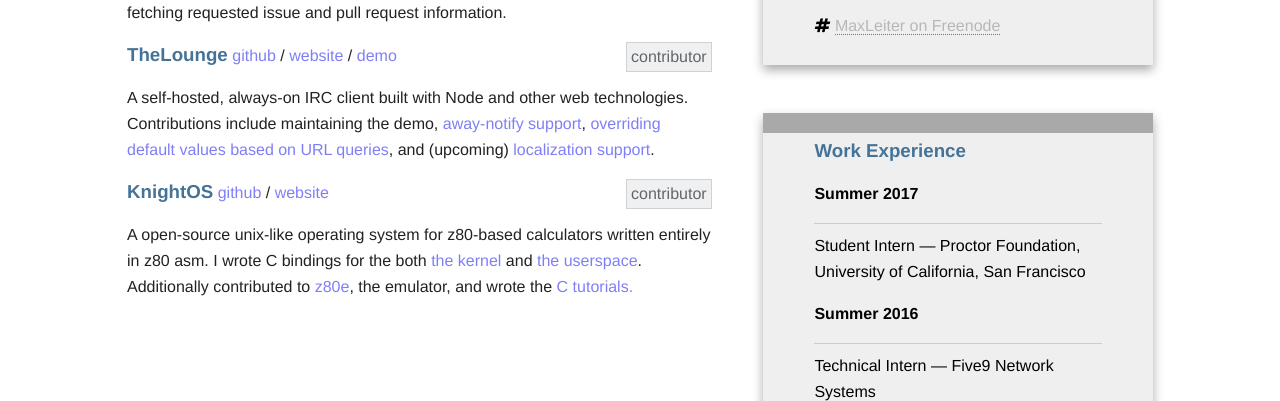
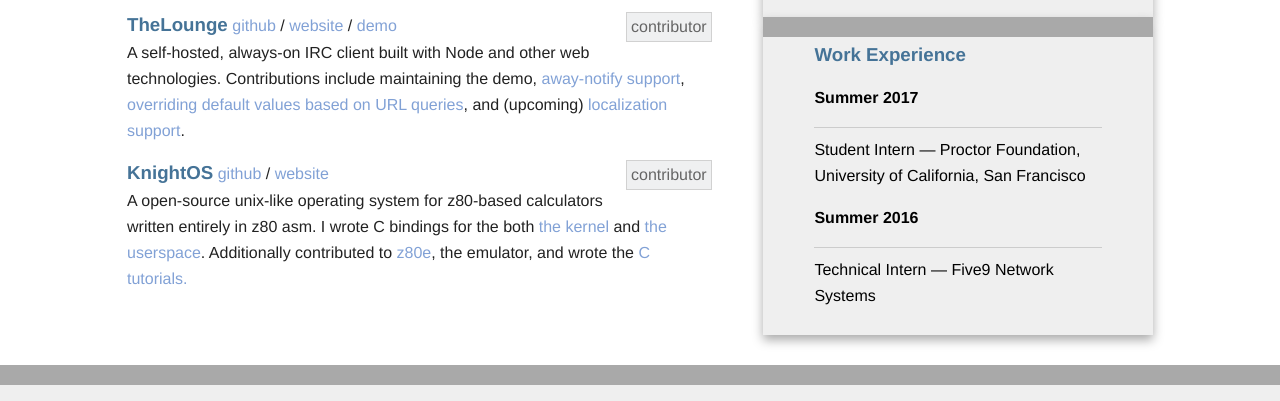
Before and after one commit to MaxLeiter/MaxLeiter.github.io, a plain HTML site: page index.html in a window 1280 px wide. Shown: the part 261-662 px from the top of the page. Drawn offline with Linux system fonts and the light colour scheme.

Commit message:
a color uniformity across browsers and improved spacing

```diff
--- a/css/main.css
+++ b/css/main.css
@@ -33,10 +33,15 @@
 	-webkit-transition:.5s;
 	transition:.5s;
 	opacity: .5;
+	color: #0645AD;
 }
 
 a:hover {
 	opacity: 1;
+}
+
+section p {
+	margin-top: 1px;
 }
 
 .box {
@@ -132,8 +137,6 @@
 
 .main aside a {
 	text-decoration: none;
-	border-bottom:1px dotted black;
-	color: gray;
 }
 
 .main aside #resume a {
@@ -156,7 +159,6 @@
 
 .main aside {
 	color: black;
-	margin-top: 3em;
 	padding: 5px 5% 10px;
 }
 
```
